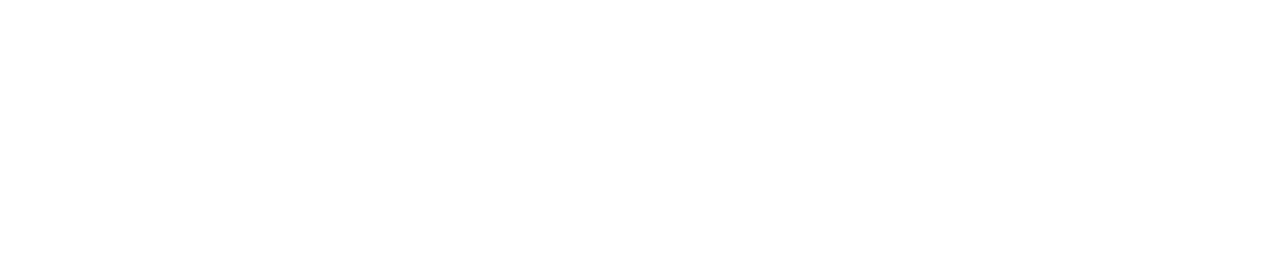
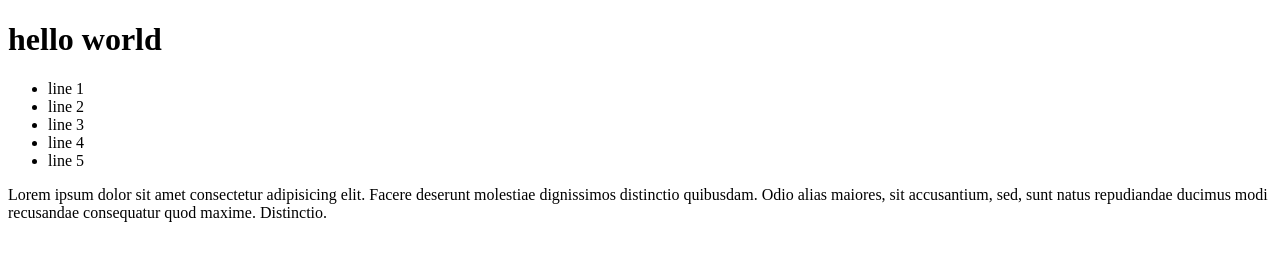
Before and after one commit to mdsadiksadat/geekfoilo-page-project, a plain HTML site: page index.html in a window 1280 px wide. Drawn offline with Linux system fonts and the light colour scheme.

Commit message:
secend commit

```diff
--- a/index.html
+++ b/index.html
@@ -6,6 +6,14 @@
     <title>Document</title>
 </head>
 <body>
+    <h1>hello world</h1>
+    <ul>
+        <li>line 1</li>
+        <li>line 2</li>
+        <li>line 3</li>
+        <li>line 4</li>
+        <li>line 5</li>
+    </ul>
 
-</body>
+<p>Lorem ipsum dolor sit amet consectetur adipisicing elit. Facere deserunt molestiae dignissimos distinctio quibusdam. Odio alias maiores, sit accusantium, sed, sunt natus repudiandae ducimus modi recusandae consequatur quod maxime. Distinctio.</p></body>
 </html>
```
